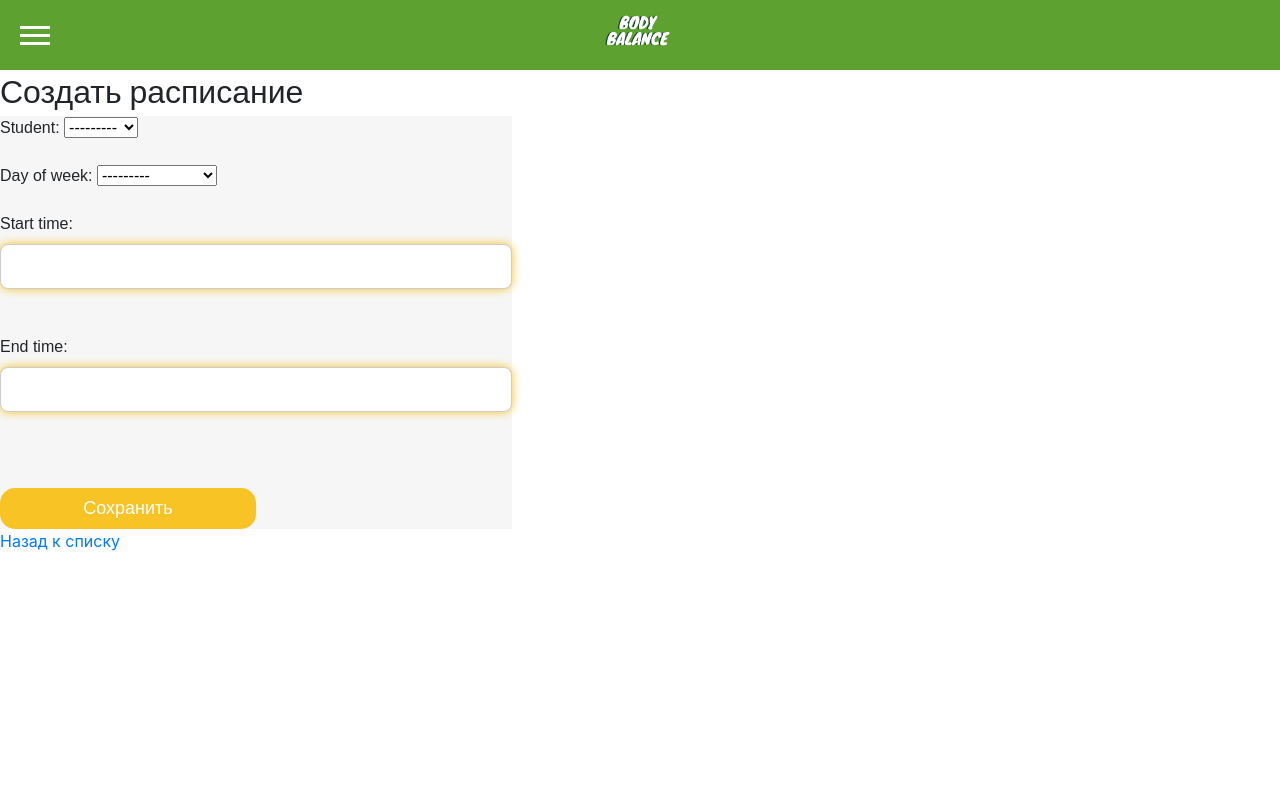
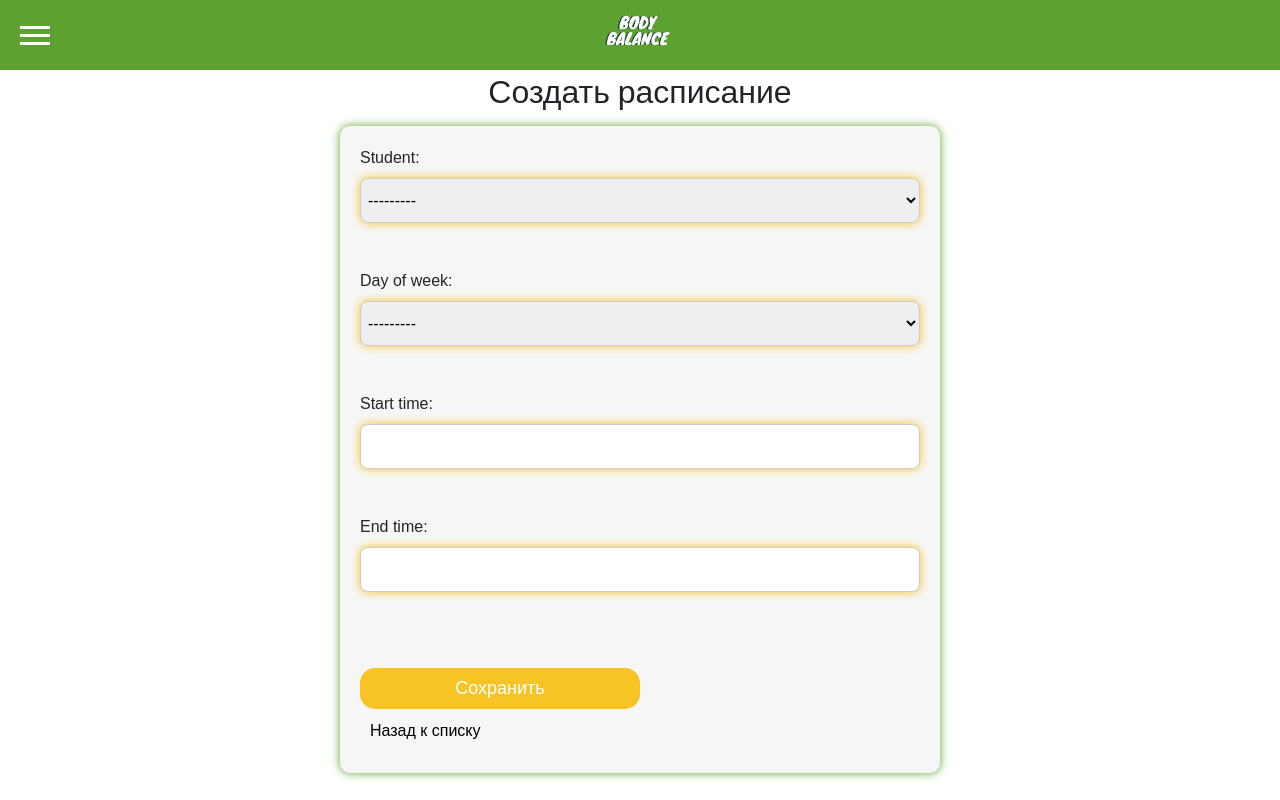
Before and after one commit to TDPS-Cource-woek/Fitness-app, a Django app: page /expertise/timetables/create/ in a window 1280 px wide. Run offline with Django 5.2, Linux system fonts and the light colour scheme; the visitor is signed in with stand-in values (Sample User, id 1); data comes from the database, SQL or seed files in the repository; some libraries are stand-ins or nearby versions.

Commit message:
Fix style v5

```diff
--- /dev/null
+++ b/Desktop/Fitnes_app/Fitnes/Expertise/static/expertise/css/expert_timetable_form.css
@@ -0,0 +1,50 @@
+.main-container{
+    display: flex;
+    flex-direction: column;
+    align-items: center;
+}
+
+.form-class{
+    display: flex;
+    flex-direction: column;
+    width: 100%;
+    max-width: 600px;
+    border-radius: 10px;
+    box-shadow: 0 0 10px #5da130;
+    margin: 10px;
+    padding: 20px;
+}
+
+#id_day_of_week{
+    width: 100%;
+    height: 45px;
+    padding: 3px;
+    margin-bottom: 30px;
+    border: 1px solid #ccc;
+    border-radius: 8px;
+    box-sizing: border-box;
+    font-size: 16px;
+    box-shadow: 0 0 10px #f8c325;
+}
+
+#id_student{
+    width: 100%;
+    height: 45px;
+    padding: 3px;
+    margin-bottom: 30px;
+    border: 1px solid #ccc;
+    border-radius: 8px;
+    box-sizing: border-box;
+    font-size: 16px;
+    box-shadow: 0 0 10px #f8c325;
+}
+
+.return-button{
+    color: black;
+    margin: 10px;
+}
+
+.return-button:hover{
+    color: #5da130;
+    text-decoration: none;
+}
--- a/Desktop/Fitnes_app/Fitnes/Expertise/templates/expertise/expert_timetable_form.html
+++ b/Desktop/Fitnes_app/Fitnes/Expertise/templates/expertise/expert_timetable_form.html
@@ -1,11 +1,17 @@
 {% extends 'main/base.html' %}
+{% load static %}
 
 {% block content %}
-<h2>{{ title }}</h2>
-<form method="post">
-    {% csrf_token %}
-    {{ form.as_p }}
-    <button type="submit">Сохранить</button>
-</form>
-<a href="{% url 'timetable_list' %}">Назад к списку</a>
+<link rel="stylesheet" href="{% static 'expertise/css/expert_timetable_form.css' %}" type="text/css" media="all">
+
+<div class="main-container">
+    <h2>{{ title }}</h2>
+    <form method="post" class="form-class">
+        {% csrf_token %}
+        {{ form.as_p }}
+        <button type="submit">Сохранить</button>
+        <a class="return-button" href="{% url 'timetable_list' %}">Назад к списку</a>
+    </form>
+
+</div>
 {% endblock %}
--- a/Desktop/Fitnes_app/Fitnes/Main/static/main/css/forms.css
+++ b/Desktop/Fitnes_app/Fitnes/Main/static/main/css/forms.css
@@ -48,6 +48,18 @@ form input[type="email"] {
 }
 
 form input[type="date"] {
+    width: 100%;
+    height: 45px;
+    padding: 3px;
+    margin-bottom: 30px;
+    border: 1px solid #ccc;
+    border-radius: 8px;
+    box-sizing: border-box;
+    font-size: 16px;
+    box-shadow: 0 0 10px #f8c325;
+}
+
+form input[type="day"] {
     width: 100%;
     height: 45px;
     padding: 3px;
```
Also changed, not shown: Desktop/Fitnes_app/Fitnes/Expertise/forms.py (line endings or trailing spaces).
